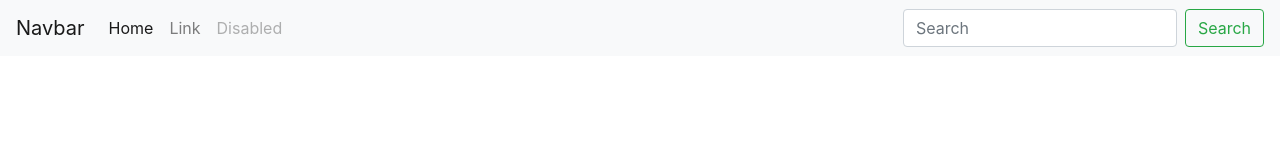
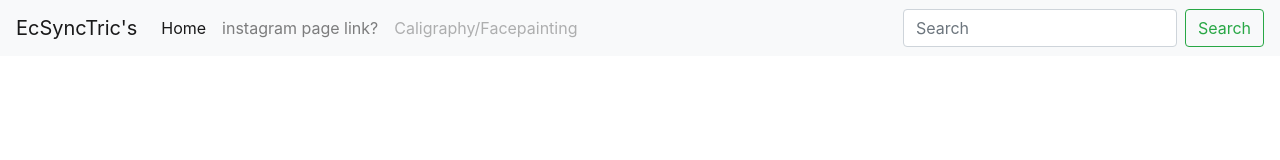
Before and after one commit to SamTBrown/Art.Gallery, a plain HTML site: page index.html in a window 1280 px wide. Drawn offline with nearby package versions, Linux system fonts and the light colour scheme.

```diff
--- a/index.html
+++ b/index.html
@@ -12,7 +12,7 @@
   </head>
   <body>
     <nav class="navbar navbar-expand-lg navbar-light bg-light">
-  <a class="navbar-brand" href="#">Navbar</a>
+  <a class="navbar-brand" href="#">EcSyncTric's</a>
   <button class="navbar-toggler" type="button" data-toggle="collapse" data-target="#navbarTogglerDemo02" aria-controls="navbarTogglerDemo02" aria-expanded="false" aria-label="Toggle navigation">
     <span class="navbar-toggler-icon"></span>
   </button>
@@ -20,13 +20,13 @@
   <div class="collapse navbar-collapse" id="navbarTogglerDemo02">
     <ul class="navbar-nav mr-auto mt-2 mt-lg-0">
       <li class="nav-item active">
-        <a class="nav-link" href="#">Home <span class="sr-only">(current)</span></a>
+        <a class="nav-link" href="https://www.facebook.com/EcSyncTric">Home<span class="sr-only">Life</span></a>
       </li>
       <li class="nav-item">
-        <a class="nav-link" href="#">Link</a>
+        <a class="nav-link" href="#">instagram page link? </a>
       </li>
       <li class="nav-item">
-        <a class="nav-link disabled" href="#" tabindex="-1" aria-disabled="true">Disabled</a>
+        <a class="nav-link disabled" href="#" tabindex="-1" aria-disabled="true">Caligraphy/Facepainting</a>
       </li>
     </ul>
     <form class="form-inline my-2 my-lg-0">
```
